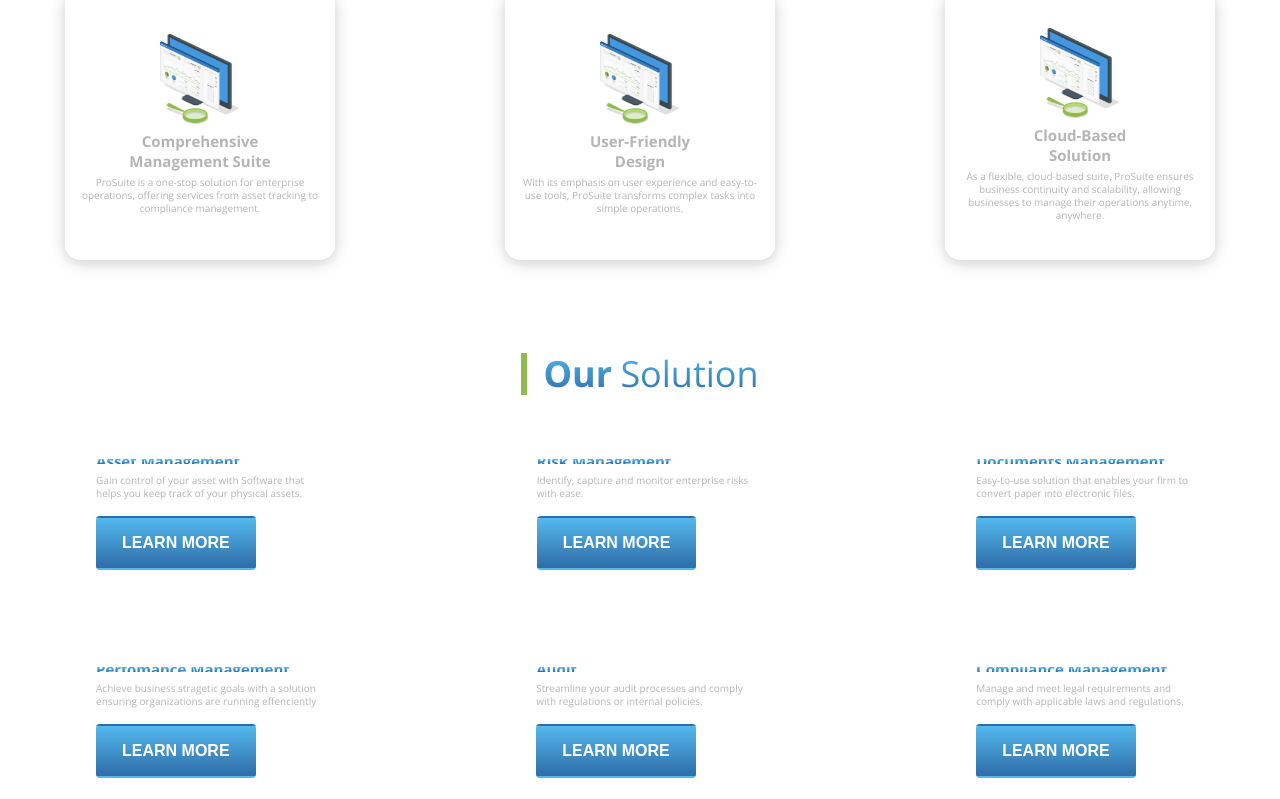
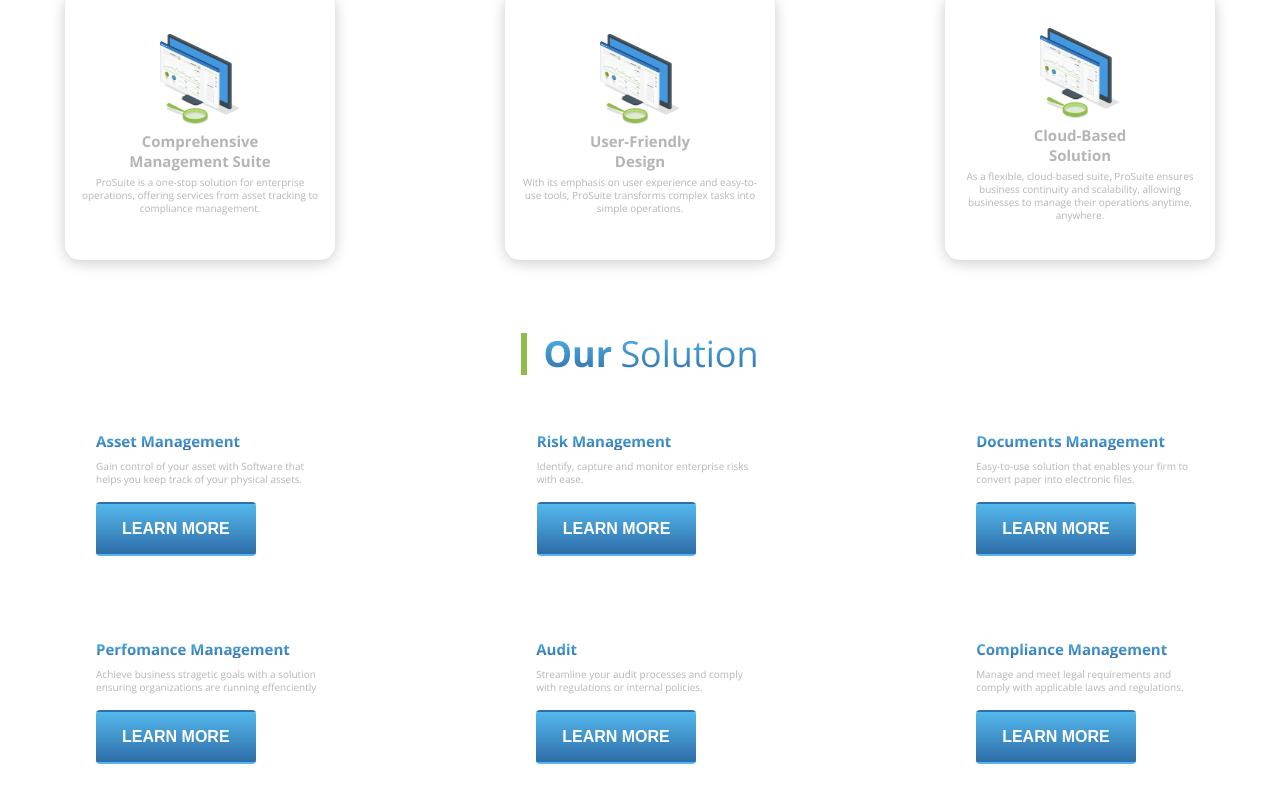
Before and after one commit to moraswi/pro-suite, a React (Create React App) app: page / in a window 1280 px wide. Shown: the part 822-1621 px from the top of the page. Built offline with nearby package versions, Linux system fonts and the light colour scheme.

Commit message:
solution

```diff
--- a/src/styles/Solution.css
+++ b/src/styles/Solution.css
@@ -34,7 +34,6 @@
  }
 
  .solutionItemContainer {
-    text-align: center;
     text-align: left;
     display: flex;
     flex-direction: row;
@@ -42,7 +41,7 @@
     justify-content: center;
     border-radius: 15px;
     width: 400px;
-    height: 168px;
+    /* height: 168px; */
     /* background-color: red; */
     /* margin: 5px; */
     /* box-shadow: 1px 2px 16px  rgba(0, 0, 0, 0.1); */
@@ -98,7 +97,6 @@
 
   .solutionTitle{
     font-size: 15px;
-    line-height: 5px;
   }
 
   .solutionContent{
@@ -118,6 +116,11 @@
   button{
     padding: 7px 10px 7px 10px;
   }
+}
 
+@media only screen and (max-width: 1300px) {
 
+.mainSolutionContainer {
+  margin-top: 20px;
 }
+}
```
Also changed, not shown: src/styles/AboutUs.css (+6 -1 lines).
